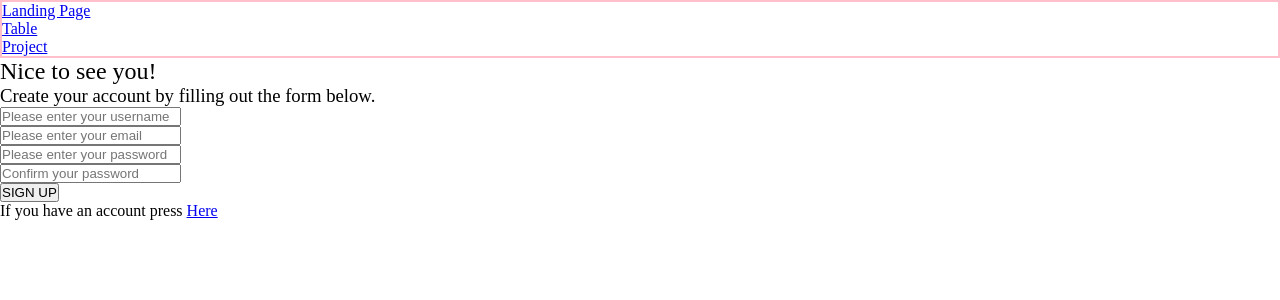
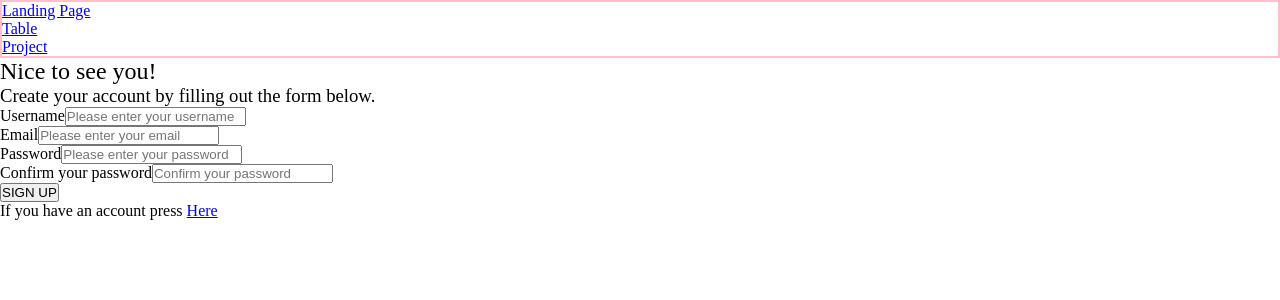
Before and after one commit to infoshareacademy/jfddr2-cyberfrontend-app, a React (Create React App) app: page / in a window 1280 px wide. Shown: the top 300 px of the page. Built offline with nearby package versions, Linux system fonts and the light colour scheme.

Commit message:
some changes added

```diff
--- a/src/index.js
+++ b/src/index.js
@@ -1,6 +1,7 @@
 import React from 'react';
 import ReactDOM from 'react-dom';
 import App from './App.js';
+
 
 ReactDOM.render(
   <React.StrictMode>
--- a/src/views/LandingPage/Form.js
+++ b/src/views/LandingPage/Form.js
@@ -1,10 +1,17 @@
-import { React } from "react";
+import react, { useState } from "react";
 import FormSignup from "./FormSignup";
+import FormSuccess from "./FormSuccess";
 
 const Form = () => {
+    const [isSubmitted, setIsSubmitted] = useState(false);
+    function submitForm() {
+        setIsSubmitted(true)
+    }
     return (
         <div>
-            <FormSignup />
+            {/* <FormSignup /> */}
+            {!isSubmitted ? (<FormSignup submitForm={submitForm} />) : (<FormSuccess />)}
+            {/* <FormSuccess /> */}
         </div>
     )
 }
--- a/src/views/LandingPage/FormSignup.js
+++ b/src/views/LandingPage/FormSignup.js
@@ -18,20 +18,20 @@
 // }
 // export default Register;
 
-import { React } from "react";
+import React from 'react';
 import RegisterValue from "./RegisterValue";
+import errorsInForm from "./errors";
 
-const FormSignup = () => {
-    const { handleSubmit, handleChange, values, errors } = RegisterValue();
+const FormSignup = ({ submitForm }) => {
+    const { handleSubmit, handleChange, values, errors } = RegisterValue(submitForm, errorsInForm);
     return (
         <div className="form-content-right">
             <form className="form" onSubmit={handleSubmit}>
                 <h2>Nice to see you!</h2>
                 <h3> Create your account by filling out the form below.</h3>
-                <div className="forms-inputs">
-                    <label for="username"
-                        className="form-label">
-
+                <div className="form-inputs">
+                    <label htmlFor="username"
+                        className="form-label">Username
                     </label>
                     <input
                         id="username"
@@ -42,13 +42,13 @@ const FormSignup = () => {
                         value={values.username}
                         onChange={handleChange}
                     />
+                    {errors.username && <p>{errors.username}</p>}
+
                 </div>
 
-                <div className="forms-inputs">
-                    <label for="email"
-                        className="form-label">
-
-                    </label>
+                <div className="form-inputs">
+                    <label htmlFor="email"
+                        className="form-label">Email</label>
                     <input
                         id="email"
                         type="email"
@@ -58,10 +58,11 @@ const FormSignup = () => {
                         value={values.email}
                         onChange={handleChange}
                     />
+                    {errors.email && <p>{errors.email}</p>}
                 </div>
-                <div className="forms-inputs">
-                    <label for="password"
-                        className="form-label">
+                <div className="form-inputs">
+                    <label htmlFor="password"
+                        className="form-label">Password
 
                     </label>
                     <input
@@ -70,14 +71,15 @@ const FormSignup = () => {
                         name="password"
                         className="form-input"
                         placeholder="Please enter your password"
-                        required
                         value={values.password}
                         onChange={handleChange}
                     />
+                    {errors.password && <p>{errors.password}</p>}
+
                 </div>
-                <div className="forms-inputs">
-                    <label for="password2"
-                        className="form-label">
+                <div className="form-inputs">
+                    <label htmlFor="password2"
+                        className="form-label">Confirm your password
 
                     </label>
                     <input
@@ -86,10 +88,11 @@ const FormSignup = () => {
                         name="password2"
                         className="form-input"
                         placeholder="Confirm your password"
-                        required
                         value={values.password2}
                         onChange={handleChange}
                     />
+                    {errors.password2 && <p>{errors.password2}</p>}
+
                 </div>
                 <button className="form-input-btn"
                     type="submit">SIGN UP</button>
@@ -99,7 +102,7 @@ const FormSignup = () => {
                 </span>
             </form>
         </div>
-    )
-}
+    );
+};
 
 export default FormSignup;
--- /dev/null
+++ b/src/views/LandingPage/FormSuccess.js
@@ -0,0 +1,12 @@
+
+import react from "react";
+export default function FormSuccess() {
+    return (
+        <div className="form-content-right">
+            <div className="form-success">
+                <h2>Welcome to EFFI ! From now your tasks gonna fly! Let`s try !
+                    </h2>
+            </div>
+        </div >
+    );
+}
--- a/src/views/LandingPage/RegisterValue.js
+++ b/src/views/LandingPage/RegisterValue.js
@@ -1,32 +1,41 @@
-import userEvent from "@testing-library/user-event"
-import { useState } from "react"
+import { useState, useEffect } from "react";
 
 
 
-const RegisterValue = () => {
+const RegisterValue = (callback, validate) => {
     const [values, setValues] = useState({
         username: "",
         email: "",
         password: "",
         password2: ""
-    })
-    const [errors, setErrors] = useState({
+    });
+    const [errors, setErrors] = useState({});
+    const [isSubmitted, setIsSubmitted] = useState(false);
 
 
-    })
+
     const handleChange = e => {
         const { name, value } = e.target
         setValues({
-            ...value,
+            ...values,
             // [e.target.name]: e.target.value
             [name]: value
-        })
-    }
+        });
+    };
+    const handleSubmit = (e) => {
+        e.preventDefault();
+        setErrors(validate(values));
+        setIsSubmitted(true);
+        console.log(values)
 
-    const handleSubmimt = (e) => {
-        e.preventDefault();
-    }
-    return { handleChange, handleSubmimt, values, errors };
+    };
+    useEffect(() => {
+        if (Object.keys(errors).length === 0 && isSubmitted) {
+            callback();
+        }
+    }, [errors])
+
+    return { handleChange, handleSubmit, values, errors };
 
 }
 export default RegisterValue;
--- a/src/views/LandingPage/errors.js
+++ b/src/views/LandingPage/errors.js
@@ -1,4 +1,6 @@
-const errors = (values) => {
+export default function errorsInForm(values) {
+
+
     let errors = {};
     if (!values.username.trim()) {
         errors.username = 'Username required';
@@ -23,4 +25,4 @@ const errors = (values) => {
     return errors;
 }
 
-export default errors;
+// export default errorsInForm;
```
Also changed, not shown: src/views/LandingPage/LoginPage.js (deleted).
